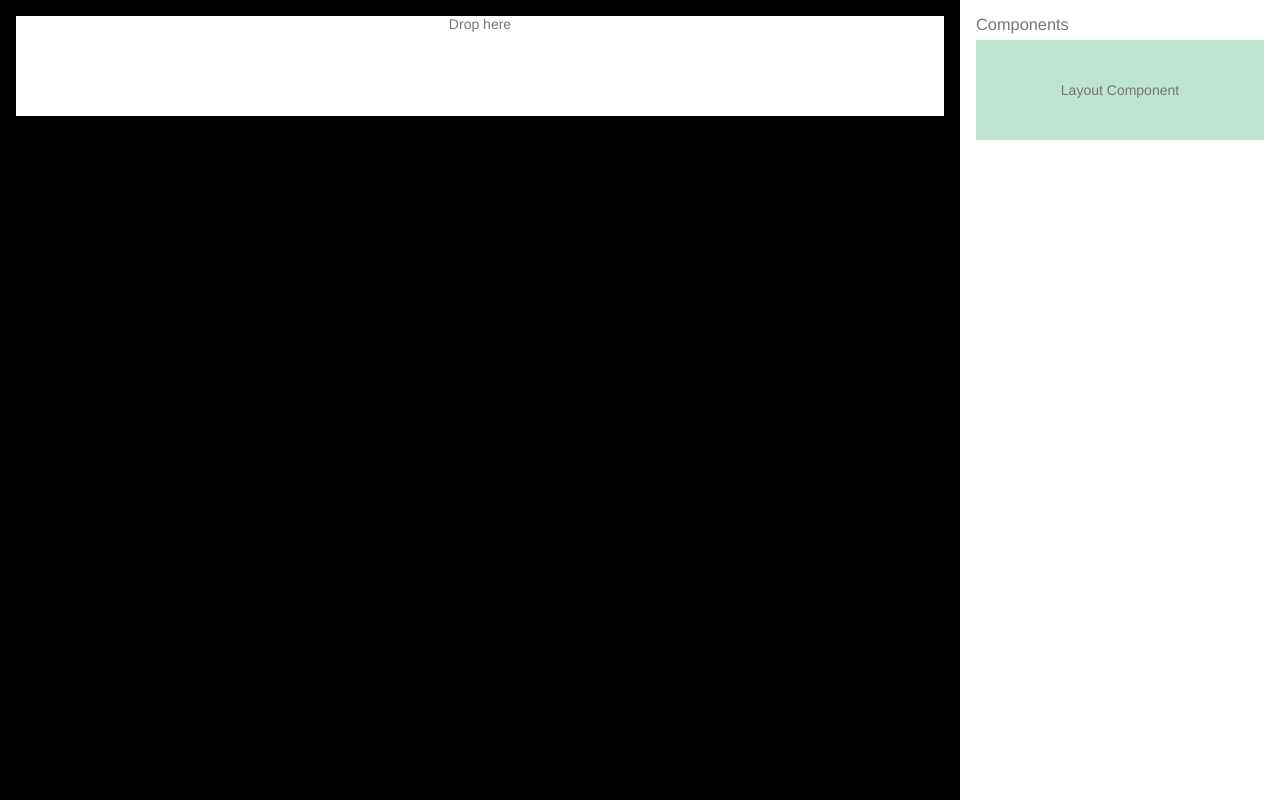
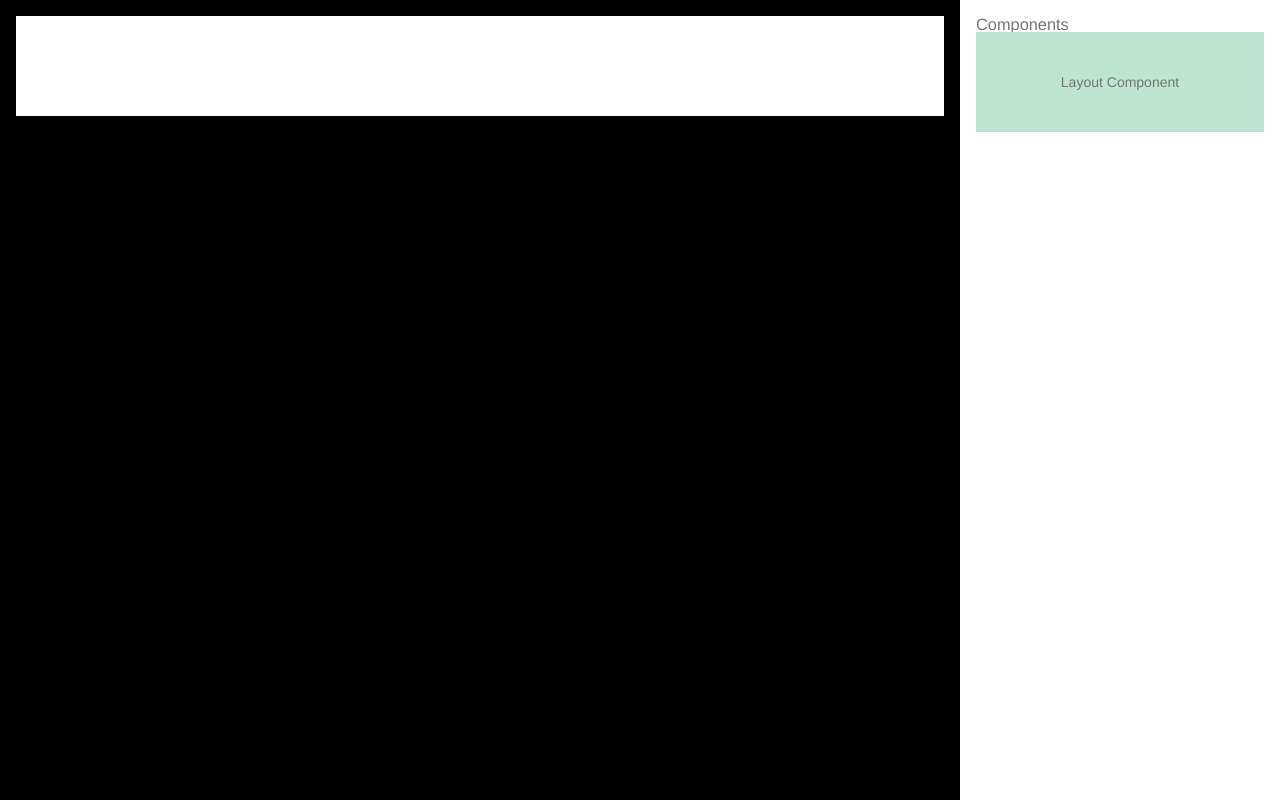
Before and after one commit to pleshevskiy/emerald-editor, a React app: page / in a window 1280 px wide. Built offline with nearby package versions, Linux system fonts and the light colour scheme.

Commit message:
feat: add separator for drop components
feat(component): use separator index for dropping
feat(component): add possibility to move
feat(component): show new place before drop
fix: change trash z-index

Closes #5

```diff
--- a/src/component.tsx
+++ b/src/component.tsx
@@ -26,10 +26,10 @@ export function Component({ type, item }: ComponentProps) {
     return (
         <div
             ref={drag}
-            className="row-center-center h-100 w-100p m-t-8 bg-for-test"
-            style={isDragging ? {background: 'red'} : {}}
+            className="row-center-center h-100 w-100p bg-for-test"
+            style={isDragging && item?.index != null ? { opacity: 0.5 } : {}}
         >
-            {type} Component {item?.index ?? ''}
+            {type} Component {item?.id ?? ''} {item?.index ?? ''}
         </div>
     );
 }
--- /dev/null
+++ b/src/drop-component-separator.tsx
@@ -0,0 +1,61 @@
+import React from 'react';
+import { useDrop } from 'react-dnd';
+import { Component, ComponentType } from './component';
+import { DragItem } from './interfaces';
+
+const separatorStyles: React.CSSProperties = {
+};
+
+type DropComponentSeparatorProps = {
+    index: number;
+    onDrop: (item: DragItem, index: number) => unknown;
+}
+
+export function DropComponentSeparator({ onDrop, index }: DropComponentSeparatorProps) {
+    const [{ isOver, didDrop, draggingItem }, drop] = useDrop({
+        accept: [
+            ComponentType.Layout,
+        ],
+        drop(item: DragItem) {
+            if (!didDrop) {
+                onDrop(item, index);
+            }
+        },
+        collect: (monitor) => ({
+            isOver: monitor.isOver(),
+            didDrop: monitor.didDrop(),
+            draggingItem: monitor.getItem() as DragItem | undefined,
+        }),
+    });
+
+    const opacity = isOver ? 1 : 0.6;
+    const canDrop = React.useMemo(
+        () => {
+            const itemIndex = draggingItem?.index;
+            return isOver
+                && draggingItem
+                && (itemIndex == null || ![itemIndex, itemIndex + 1].includes(index));
+        },
+        [draggingItem, isOver, index]
+    );
+
+    return (
+        <>
+            {draggingItem ? (
+                <div
+                    ref={drop}
+                    className='row-center-center w-100p h-32 bg-for-test'
+                    style={{...separatorStyles, opacity}}
+                >
+                    <span>Drop here {index}</span>
+                </div>
+            ) : null}
+            {draggingItem && canDrop ? (
+                <Component
+                    type={draggingItem.type}
+                    item={draggingItem}
+                />
+            ) : null}
+        </>
+    );
+}
--- a/src/editor-container.tsx
+++ b/src/editor-container.tsx
@@ -1,58 +1,76 @@
 import React from 'react';
-import { useDrop } from 'react-dnd';
-import { Component, ComponentType } from './component';
+import { Component } from './component';
+import { DropComponentSeparator } from './drop-component-separator';
 import { DragItem } from './interfaces';
 import { Trash } from './trash';
 
 
+function shiftComponentIndex(diff = 1) {
+    return function (component: Required<DragItem>) {
+        return {
+            ...component,
+            index: component.index + diff,
+        };
+    };
+}
+
 export function EditorContainer() {
     const [components, setComponents] = React.useState<Required<DragItem>[]>([]);
-
-    const [{ didDrop }, drop] = useDrop({
-        accept: [
-            ComponentType.Layout,
-        ],
-        drop(item: DragItem) {
-            if (!didDrop) {
-                setComponents([
-                    ...components,
-                    {
-                        ...item,
-                        index: components.length,
-                    }
-                ]);
-            }
-        },
-        collect: (monitor) => ({
-            didDrop: monitor.didDrop(),
-        }),
-    });
 
     const onDropToTrash = React.useCallback(
         (item) => {
             if (item.index != null) {
                 setComponents([
                     ...components.slice(0, item.index),
-                    ...components.slice(item.index + 1).map(item => ({
-                        ...item,
-                        index: item.index - 1,
-                    })),
+                    ...components.slice(item.index + 1).map(shiftComponentIndex()),
                 ]);
             }
         },
         [components]
     );
 
+    const onDropComponent = React.useCallback(
+        (item: DragItem, index: number) => {
+            const componentsWithoutDraggedItem = item.index == null ?
+                components
+                : [
+                    ...components.slice(0, item.index),
+                    ...components.slice(item.index + 1)
+                ];
+
+            const newComponents = [
+                ...componentsWithoutDraggedItem.slice(0, index),
+                {
+                    ...item,
+                    id: item.id ?? Math.ceil(Math.random() * 100000),
+                    index,
+                },
+                ...componentsWithoutDraggedItem.slice(index)
+            ].map((item, index) => ({ ...item, index }));
+
+            setComponents(newComponents);
+        },
+        [components]
+    );
+
     return (
         <div
-            ref={drop}
             className="relative col-start-center grow-1 w-100p min-h-100 bg-white"
         >
             <Trash onDrop={onDropToTrash} />
-            <p>Drop here</p>
+            <DropComponentSeparator
+                index={0}
+                onDrop={onDropComponent}
+            />
 
             {components.map((item, i) => (
-                <Component key={i} type={item.type} item={item} />
+                <React.Fragment key={i}>
+                    <Component type={item.type} item={item} />
+                    <DropComponentSeparator
+                        index={i + 1}
+                        onDrop={onDropComponent}
+                    />
+                </React.Fragment>
             ))}
         </div>
     );
--- a/src/interfaces.ts
+++ b/src/interfaces.ts
@@ -3,4 +3,5 @@ import { ComponentType } from './component';
 export type DragItem = Readonly<{
   type: keyof typeof ComponentType;
   index?: number;
+  id?: number;
 }>
--- a/src/trash.tsx
+++ b/src/trash.tsx
@@ -7,6 +7,7 @@ const trashStyles: React.CSSProperties = {
     top: '16px',
     right: '16px',
     border: '1px solid #000',
+    zIndex: 9999,
 };
 
 type TrashProps = {
--- a/styles/atoms/_size.scss
+++ b/styles/atoms/_size.scss
@@ -2,7 +2,7 @@
 
 $size-map: (
     'width': (100vw, 100%, 320px),
-    'height': (100vh, 100%, 100px),
+    'height': (100vh, 100%, 100px, 32px),
 );
 
 // IMPLEMENTATION
```
